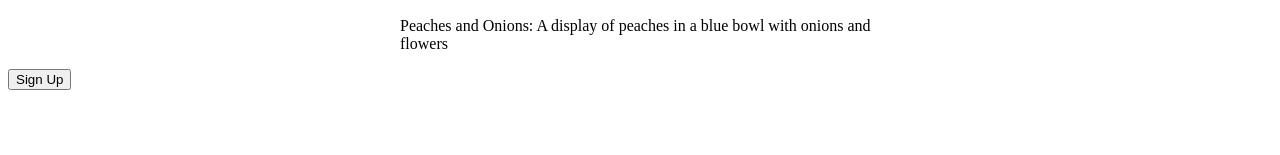
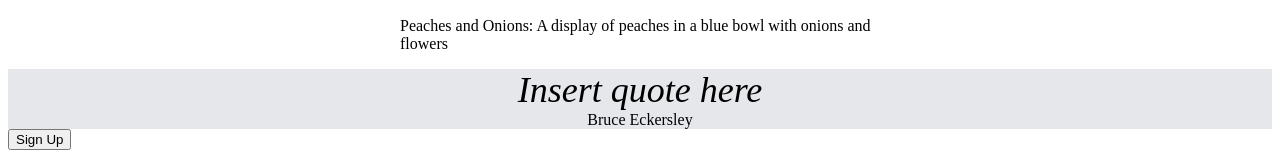
Before and after one commit to TECK-95/landing-page, a plain HTML site: page index.html in a window 1280 px wide. Shown: the part 1704-1859 px from the top of the page. Before the commit the page ends 1802 px from the top, so only its background shows below. Drawn offline with Linux system fonts and the light colour scheme.

Commit message:
Added quote section with font

```diff
--- a/index.html
+++ b/index.html
@@ -50,8 +50,8 @@
         </div>
     </div>
     <div class="quote">
-        <div class="quoteText"></div>
-        <div class="source"></div>
+        <div class="quoteText">Insert quote here</div>
+        <div class="source">Bruce Eckersley</div>
     </div>
     <div class="signup">
         <div class="subhead"></div>
--- a/style.css
+++ b/style.css
@@ -85,6 +85,16 @@ img {
     flex: 1, 1. auto;
 }
 
+.quote {
+    background-color: #E5E7EB;
+    text-align: center;
+}
+
+.quoteText {
+    font-size: 36px;
+    font-style: italic;
+}
+
 ul {
     list-style: none;
     display: flex;
```
